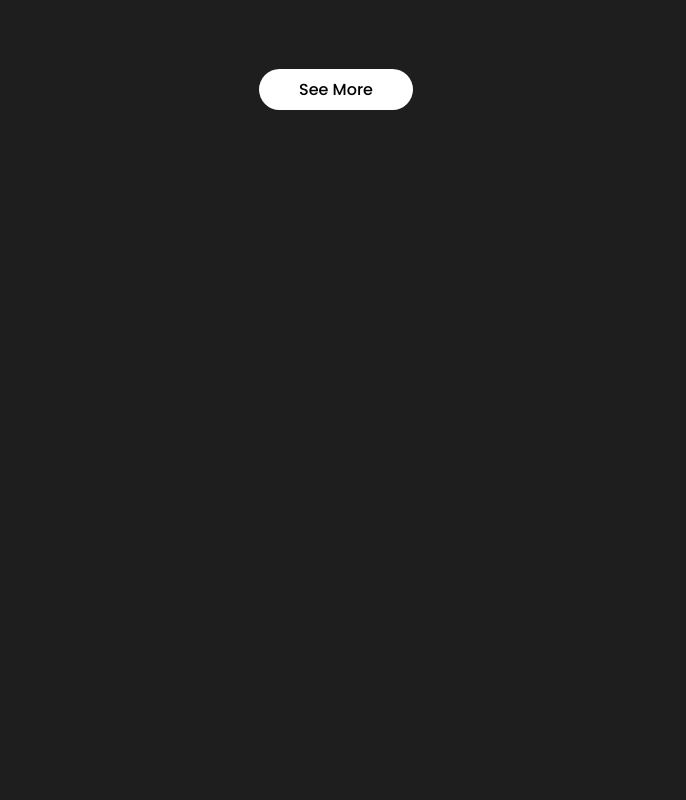
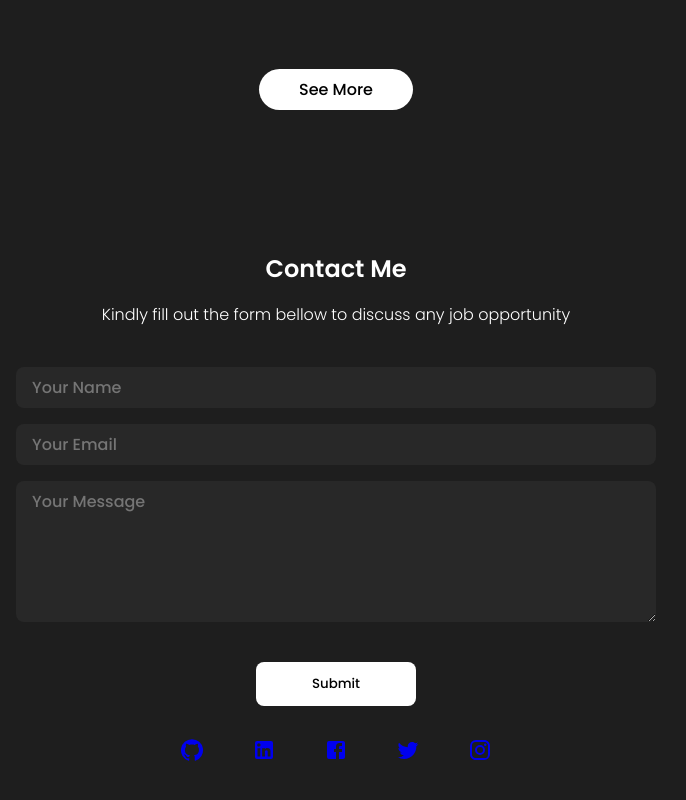
Before and after one commit to Kadunapikin/bakoshi-portfolio, a React (Create React App) app: page / in a window 1280 px wide. Shown: the part 2416-3216 px from the top of the page, without its empty margins (304-990 px from the left). Before the commit the page ends 2574 px from the top, so only its background shows below. Built offline with nearby package versions, Linux system fonts and the light colour scheme.

Commit message:
Add items to Contact.js and style Contact.js

```diff
--- a/package.json
+++ b/package.json
@@ -3,6 +3,10 @@
   "version": "0.1.0",
   "private": true,
   "dependencies": {
+    "@emotion/react": "^11.11.1",
+    "@emotion/styled": "^11.11.0",
+    "@mui/icons-material": "^5.14.8",
+    "@mui/material": "^5.14.8",
     "@testing-library/jest-dom": "^5.17.0",
     "@testing-library/react": "^13.4.0",
     "@testing-library/user-event": "^13.5.0",
--- a/src/App.js
+++ b/src/App.js
@@ -1,3 +1,4 @@
+import Contact from "./components/Contact";
 import Intro from "./components/Intro";
 import NavBar from "./components/NavBar";
 import Skills from "./components/Skills";
@@ -9,6 +10,7 @@ function App() {
       <Intro />
       <Skills />
       <Works />
+      <Contact />
     </div>
   );
 }
--- a/src/components/Contact.js
+++ b/src/components/Contact.js
@@ -1,9 +1,32 @@
 import React from 'react';
 import '../styles/Contact.css';
+import LinkedInIcon from '@mui/icons-material/LinkedIn';
+import FacebookIcon from '@mui/icons-material/Facebook';
+import GithubIcon from '@mui/icons-material/GitHub';
+import TwitterIcon from '@mui/icons-material/Twitter';
+import InstagramIcon from '@mui/icons-material/Instagram';
 
 function Contact() {
   return (
-    <div>Contact</div>
+    <section id='contactPage'>
+        <div id='contact'>
+            <h1 className='contactPageTitle'>Contact Me</h1>
+            <span className='contactDesc'>Kindly fill out the form bellow to discuss any job opportunity</span>
+            <form className='contactForm'>
+                <input type='text' className='name' placeholder='Your Name' />
+                <input type='email' className='email' placeholder='Your Email' />
+                <textarea className='msg' name='message'rows='5' placeholder='Your Message'></textarea>
+                <button type='submit' value='send' className='submitBtn'>Submit</button>
+                <div className='links'>
+                  <a href='https://github.com/Kadunapikin'><GithubIcon /></a>
+                  <a href='https://www.linkedin.com/in/kadunapikin/'><LinkedInIcon /></a>
+                  <a href='https://www.facebook.com/ibakoshi?mibextid=ZbWKwL'><FacebookIcon /></a>
+                  <a href='https://twitter.com/Kadunapikin?t=BkjbDzGQlfmxYgeaPyGAZA&s=09'><TwitterIcon /></a>
+                  <a href='https://instagram.com/kadunapikin?igshid=ZGUzMzM3NWJiOQ=='><InstagramIcon /></a>
+                </div>
+            </form>
+        </div>
+    </section>
   )
 }
 
--- a/src/styles/Contact.css
+++ b/src/styles/Contact.css
@@ -0,0 +1,62 @@
+#contact {
+    min-height: calc(100vh - 4rem);
+    width: 100vw;
+    max-width: 60rem;
+    margin: 0 auto;
+    text-align: center;
+    display: flex;
+    flex-direction: column;
+    align-items: center;
+    justify-content: center;
+}
+
+.contactDesc {
+    padding: 1rem;
+    font-size: medium;
+    font-weight: 300;
+}
+
+.contactForm {
+    margin: 1rem;
+    display: flex;
+    flex-direction: column;
+    justify-content: center;
+    align-items: center;
+    width: 90vw;
+    max-width: 60vw;
+}
+
+.name, .email, .msg {
+    font-size: medium;
+    width: 100%;
+    max-width: 40rem;
+    margin: 0.5rem;
+    padding: 0.5rem 1rem;
+    color: white;
+    border: none;
+    border-radius: 0.5rem;
+    background: rgb(40, 40, 40);
+}
+
+.submitBtn {
+    background: white;
+    border: none;
+    margin: 2rem;
+    padding: 0.75rem 3.5rem;
+    border-radius: 0.5rem;
+}
+
+.submitBtn:hover {
+    background: yellow;
+}
+
+.links {
+    display: flex;
+    flex-wrap: wrap;
+}
+
+.links a {
+    height: 3rem;
+    width: 3rem;
+    margin: 0 0.75rem;
+}
--- a/src/styles/NavBar.css
+++ b/src/styles/NavBar.css
@@ -41,6 +41,10 @@
     border-radius: 2rem;
 }
 
+.deskstopMenuBtn:hover {
+    background: yellow;
+}
+
 .deskstopMenuImg {
     object-fit: cover;
     height: 1rem;
--- a/src/styles/Works.css
+++ b/src/styles/Works.css
@@ -1,5 +1,5 @@
 #works {
-    /* height: calc(100vh - 4rem); */
+    min-height: calc(100vh - 4rem);
     width: 100vw;
     max-width: 60rem;
     display: flex;
@@ -49,6 +49,10 @@
     font-size: 1rem;
 }
 
+.workBtn:hover {
+    background: yellow;
+}
+
 @media screen and (max-width: 740px) {
     .worksImg {
         height: 20vh;
```
Also changed, not shown: 1 other file (tests, documents, lock files or other folders).
